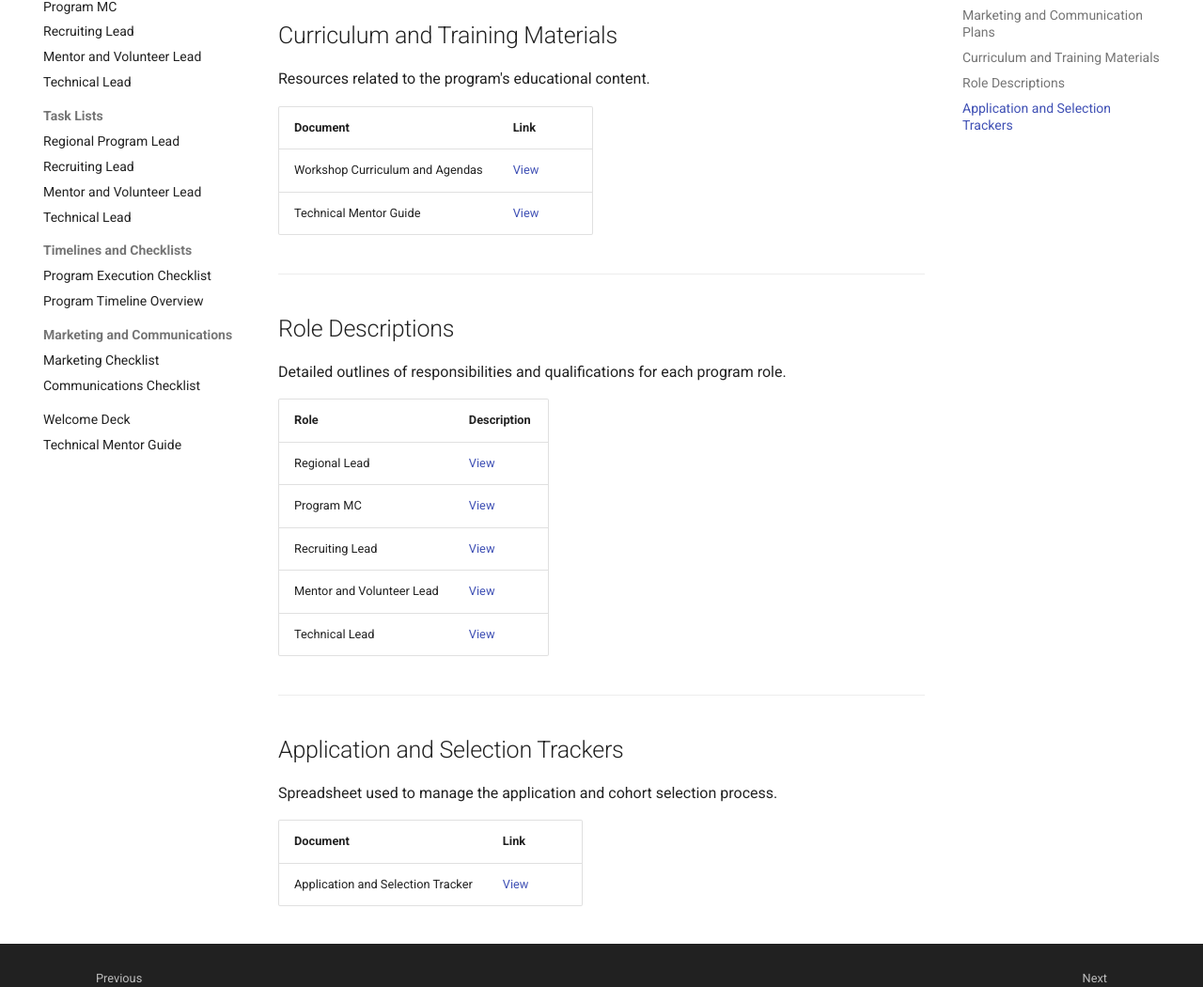
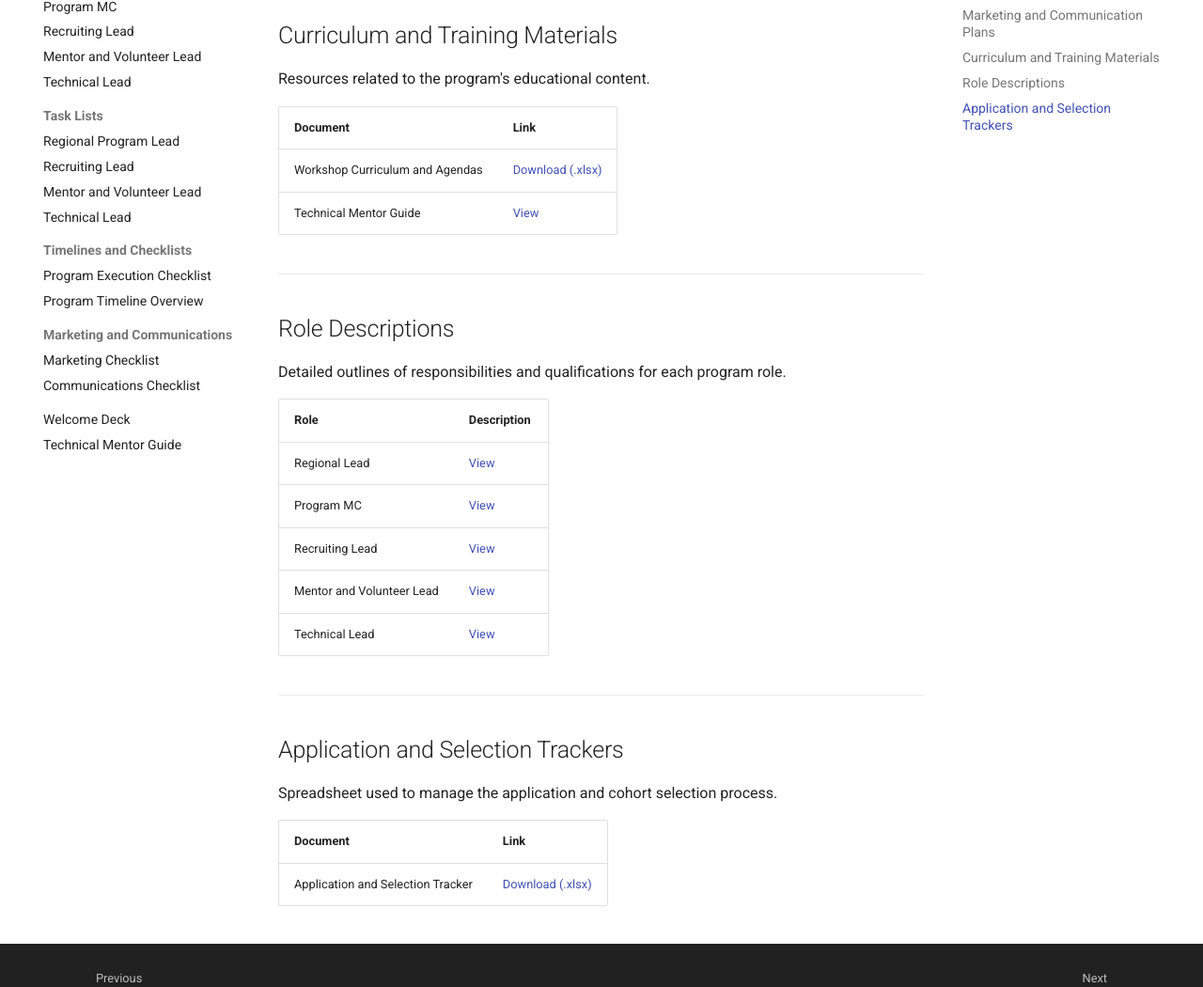
Before and after one commit to uber/uber-career-prep-playbook, an MkDocs documentation site: the page built from docs/resources.md, in a window 1280 px wide and 1400 px high, scrolled down 1447 px. Shown: the part 239-1289 px from the top of the window at 94% size. Built offline with MkDocs 1.6.1 and Material for MkDocs 9.7.7, drawn with Linux system fonts in a browser that asks for light colours; comment, search, counter and statistics services are not loaded.

Commit message:
Host the workshop curriculum and application tracker in the repo
Add the Workshop Curriculum and Application and Selection Tracker as unmodified
.xlsx downloads, link them from the Resources page instead of Google Drive and
Sheets, and point the templates folder button at docs/resources on GitHub.

Co-Authored-By: Claude Sonnet 5.5 <noreply@anthropic.com>

```diff
--- a/docs/resources.md
+++ b/docs/resources.md
@@ -9,7 +9,7 @@ All open-source templates, task lists, checklists, and trackers for the Uber Car
 
 ## Program Templates
 
-[Open Source Templates Folder](https://drive.google.com/drive/u/0/folders/112nwlou-aKYxzL4XO7eHZOoPMRav_qCt){ .md-button }
+[Open Source Templates Folder](https://github.com/uber/uber-career-prep-playbook/tree/main/docs/resources){ .md-button }
 
 ---
 
@@ -56,7 +56,7 @@ Resources related to the program's educational content.
 
 | Document | Link |
 |----------|------|
-| Workshop Curriculum and Agendas | [View](https://drive.google.com/open?id=1z6xLtf_zoEoE2cuT0z1kfFHG3h8loHvwQzJADPxdDXQ) |
+| Workshop Curriculum and Agendas | [Download (.xlsx)](resources/curriculum/ucp-workshop-curriculum-and-agendas.xlsx) |
 | Technical Mentor Guide | [View](resources/technical-mentor-guide/index.md) |
 
 ---
@@ -81,4 +81,4 @@ Spreadsheet used to manage the application and cohort selection process.
 
 | Document | Link |
 |----------|------|
-| Application and Selection Tracker | [View](https://docs.google.com/spreadsheets/d/18EpR1k7X4QeMgf0325QZHp4M-EaQ7pSsslQJLB0dLrU/edit?gid=0#gid=0) |
+| Application and Selection Tracker | [Download (.xlsx)](resources/trackers/ucp-application-and-selection-tracker.xlsx) |
```
Also changed, not shown: 2 other files.
